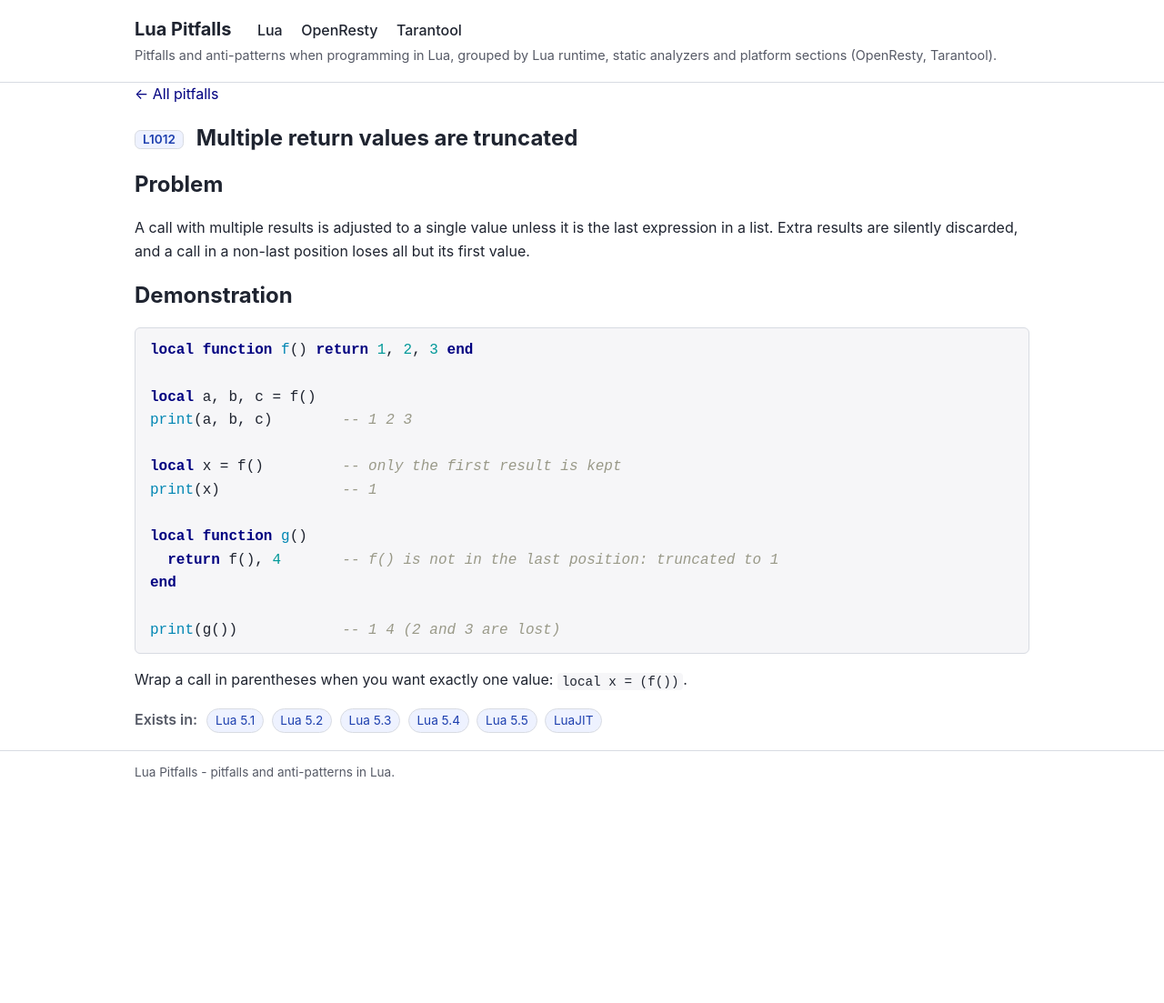
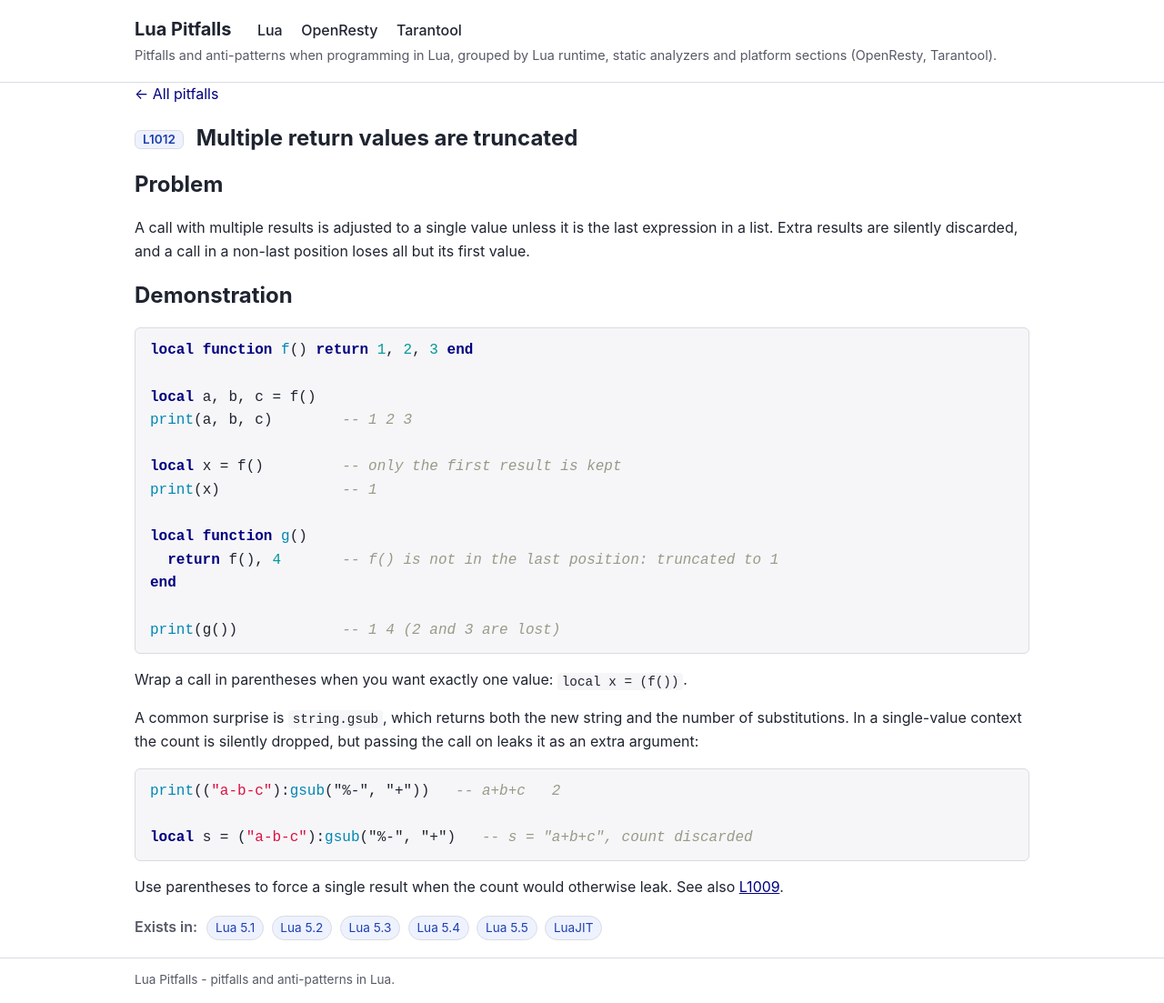
Before and after one commit to ligurio/lua-pitfalls, a Jekyll site: the page built from _pitfalls/L1012.md, in a window 1280 px wide. Shown: the whole page at 91% size. Built offline with Jekyll 4.4.1, drawn with Linux system fonts in a browser that asks for light colours; before the commit the page ends 900 px from its top, so only the background shows below that.

Commit message:
Extend L1012 with the string.gsub second return value
Add an example showing that string.gsub returns the new string and
the number of substitutions, which is dropped in a single-value
context but leaks as an extra argument when the call is passed on.

Runtime: Lua 5.1, 5.2, 5.3, 5.4, 5.5, LuaJIT.

````diff
--- a/_pitfalls/L1012.md
+++ b/_pitfalls/L1012.md
@@ -33,3 +33,16 @@ print(g())            -- 1 4 (2 and 3 are lost)
 
 Wrap a call in parentheses when you want exactly one value:
 `local x = (f())`.
+
+A common surprise is `string.gsub`, which returns both the new string and the
+number of substitutions. In a single-value context the count is silently
+dropped, but passing the call on leaks it as an extra argument:
+
+```lua
+print(("a-b-c"):gsub("%-", "+"))   -- a+b+c   2
+
+local s = ("a-b-c"):gsub("%-", "+")   -- s = "a+b+c", count discarded
+```
+
+Use parentheses to force a single result when the count would otherwise leak.
+See also [L1009]({{ '/p/L1009/' | relative_url }}).
````
